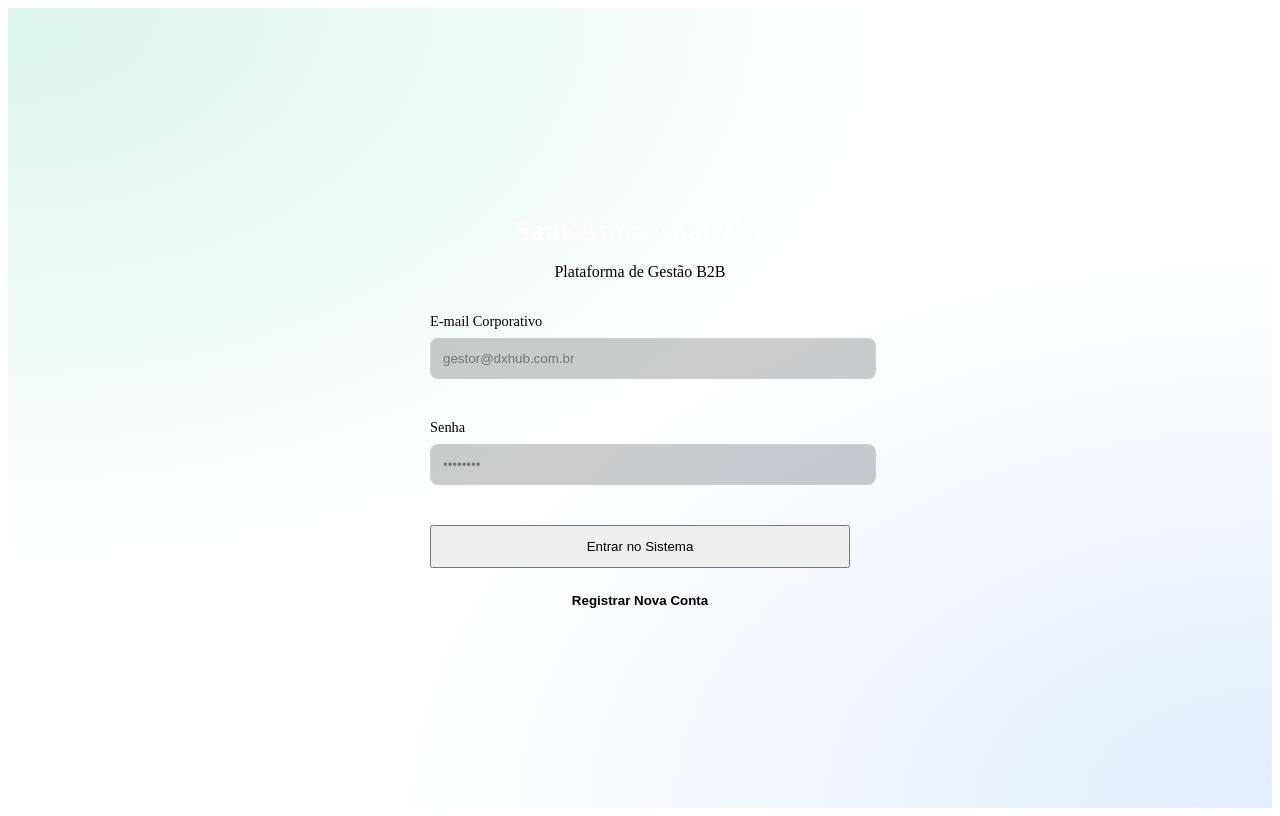
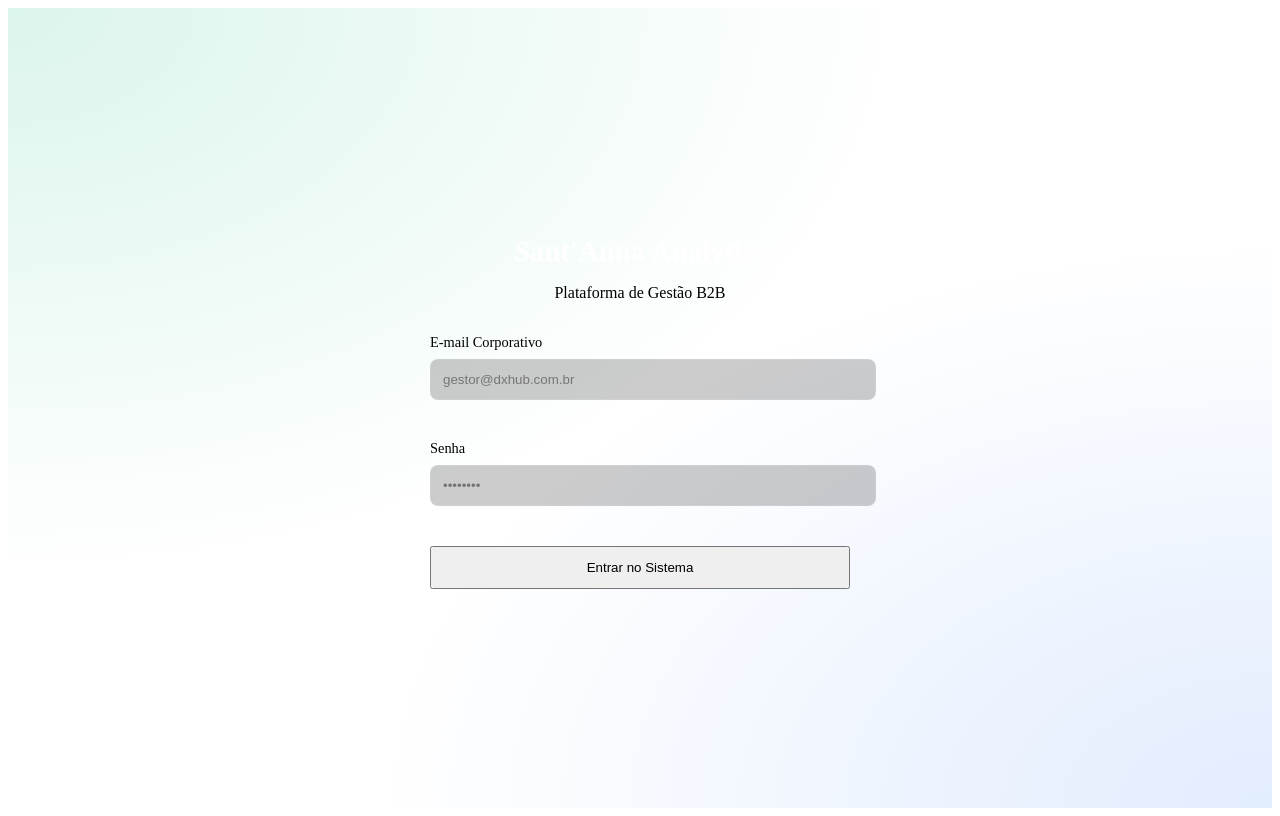
Before and after one commit to lucasssantanna98/saas-b2b, a React (Vite) app: page /login in a window 1280 px wide. Built offline with nearby package versions, Linux system fonts and the light colour scheme; no server answers; the HTML template or start-up script is replaced by a standard one.

Commit message:
feat: fecha o sistema e remove botao de registro

```diff
--- a/src/pages/Auth/Login.jsx
+++ b/src/pages/Auth/Login.jsx
@@ -79,9 +79,6 @@ export const Login = () => {
             <button type="submit" className="btn-primary" disabled={loading} style={{ width: '100%', marginBottom: '12px', padding: '12px' }}>
               {loading ? 'Acessando...' : 'Entrar no Sistema'}
             </button>
-            <button type="button" onClick={handleSignUp} className="btn-secondary" disabled={loading} style={{ width: '100%', padding: '12px' }}>
-              Registrar Nova Conta
-            </button>
           </div>
         </form>
       </div>
```
